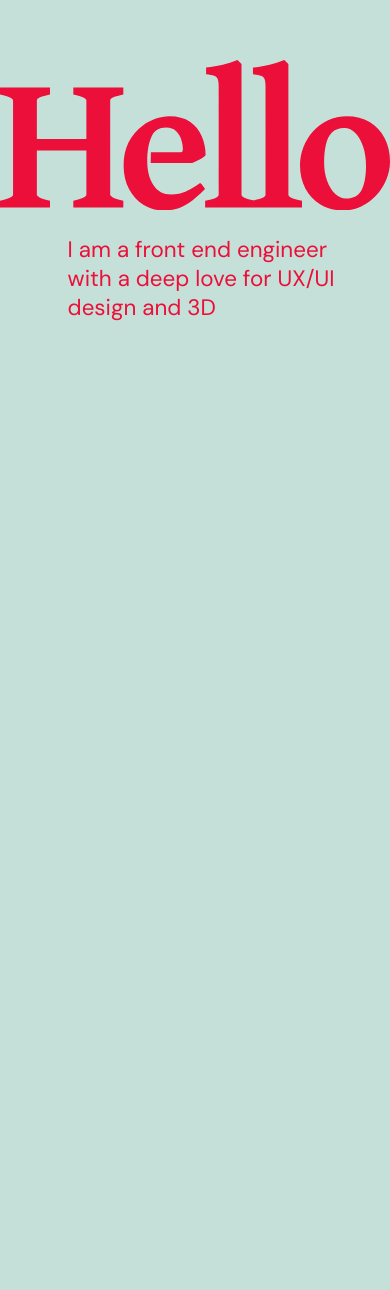
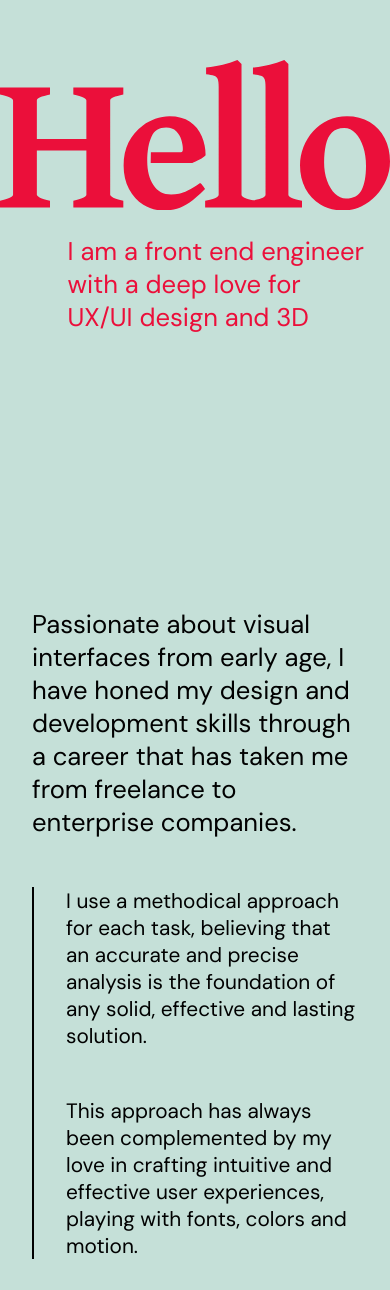
Before and after one commit to ilmandone/mauti-2024, a Vue app: page / in a window 390 px wide. Shown: the part 278-1568 px from the top of the page. Before the commit the page ends 844 px from the top, so only its background shows below. Built offline with nearby package versions, Linux system fonts and the light colour scheme; a web font is replaced by a local one.

Commit message:
feat: refine brief section styles for tablet and desktop

```diff
--- a/src/assets/styles/_vars.scss
+++ b/src/assets/styles/_vars.scss
@@ -1,3 +1,5 @@
+// COLORS
+
 // Light theme
 $color-l-bg: #C5E0D8;
 $color-l-main: #010101;
--- /dev/null
+++ b/src/components/sections/SBrief.vue
@@ -0,0 +1,62 @@
+<script setup lang='ts'>
+
+</script>
+
+<template>
+	<section>
+		<p class='intro'>Passionate about visual interfaces from early age, I have honed my design and development skills through a career that has taken me from freelance to enterprise companies.</p>
+		<div class='side-line'>
+			<p>
+				I use a methodical approach for each task, believing that an accurate and precise analysis is the foundation of any solid, effective and lasting solution.
+			</p>
+			<p>
+				This approach has always been complemented by my love in crafting intuitive and effective user experiences, playing with fonts, colors and motion.
+			</p>
+		</div>
+	</section>
+</template>
+
+<style scoped lang='scss'>
+
+@use "@styles/a11y";
+@use "@styles/typo";
+@use "@styles/utils";
+
+section {
+	margin: 30vh 2rem;
+
+	p {
+		margin-bottom: 3rem;
+	}
+
+	.intro {
+		@include typo.body(1.6rem);
+	}
+
+	.side-line {
+		font-size: 1.3rem;
+		padding-left: 2rem;
+
+		border-left: 2px solid var(--color-main);
+	}
+
+	@include utils.media('t') {
+		margin: 35vh 8rem;
+	}
+
+	@include utils.media('tl') {
+		width: 70vw;
+		margin: 35vh 0 35vh 10vw;
+
+		.intro {
+			font-size: 2.5vw;
+			letter-spacing: 0.1rem;
+		}
+
+		.side-line {
+			padding-left: 3vw;
+			font-size: 1.70vw;
+		}
+	}
+}
+</style>
--- a/src/components/sections/SHello.vue
+++ b/src/components/sections/SHello.vue
@@ -3,6 +3,7 @@
 </script>
 
 <template>
+
 	<header class='hello'>
 		<svg class='hello__svg' viewBox='0 0 1297.56 500.59'>
 			<use xlink:href='/vectors/hello.svg#hello'></use>
@@ -40,7 +41,7 @@
 	&__sub {
 		margin-left: 12vw;
 		padding: 1.3rem;
-		@include typo.body(1.4rem, #{var(--color-emphasize)});
+		@include typo.body(1.6rem, #{var(--color-emphasize)});
 	}
 
 	@include utils.media('t') {
@@ -51,8 +52,8 @@
 
 	@include utils.media('tl') {
 		margin-top: 25vh;
-		margin-left: 20vw;
-		width: 80vw;
+		margin-left: 32vw;
+		width: 67vw;
 
 		&__sub {
 			margin-left: 17.130%;
@@ -62,11 +63,9 @@
 	}
 
 	@include utils.media('dl') {
-		margin-left: 30vw;
-		width: 70vw;
 
 		&__sub {
-			letter-spacing: 0.25rem;
+			letter-spacing: 0.1rem;
 		}
 	}
 }
--- a/src/views/HomeView.vue
+++ b/src/views/HomeView.vue
@@ -1,9 +1,11 @@
-<script setup lang='ts'>
+<script lang='ts' setup>
 import SHello from '@components/sections/SHello.vue'
+import SBrief from '@/components/sections/SBrief.vue'
 </script>
 
 <template>
-  <main>
-    <SHello></SHello>
-  </main>
+	<main>
+		<SHello />
+		<SBrief />
+	</main>
 </template>
```
